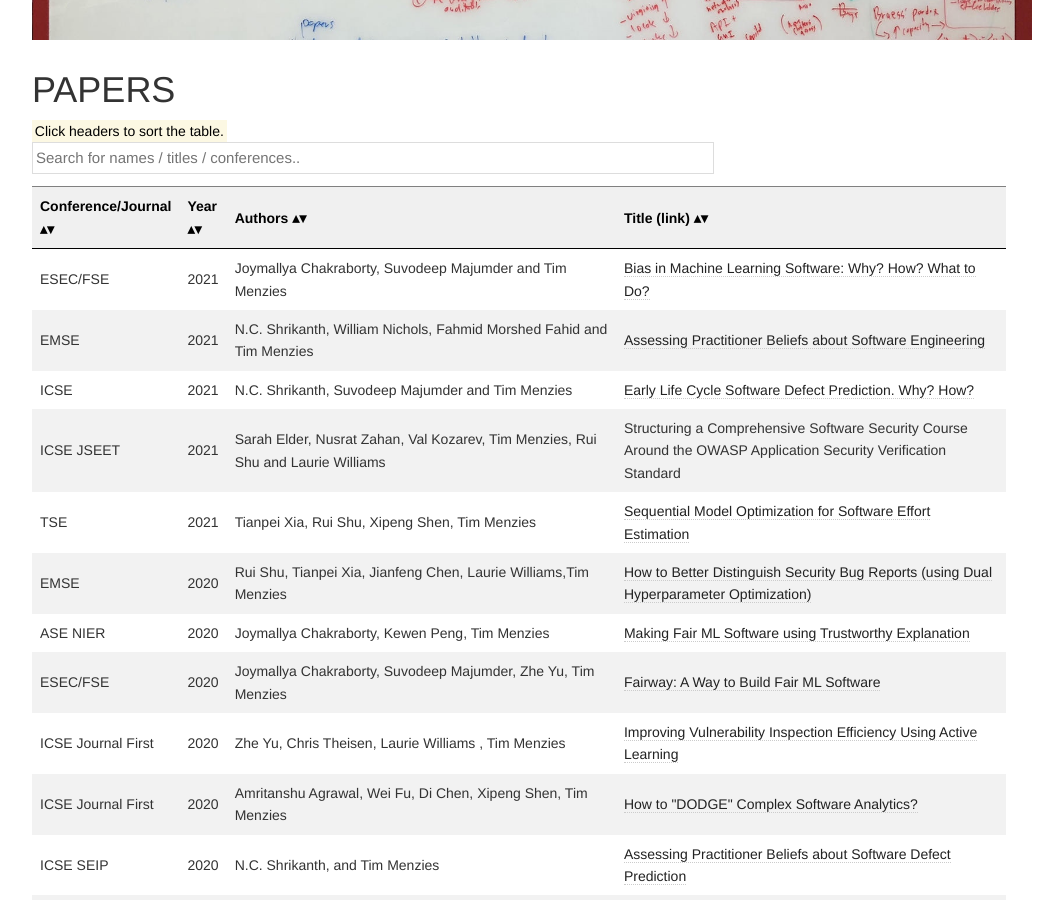
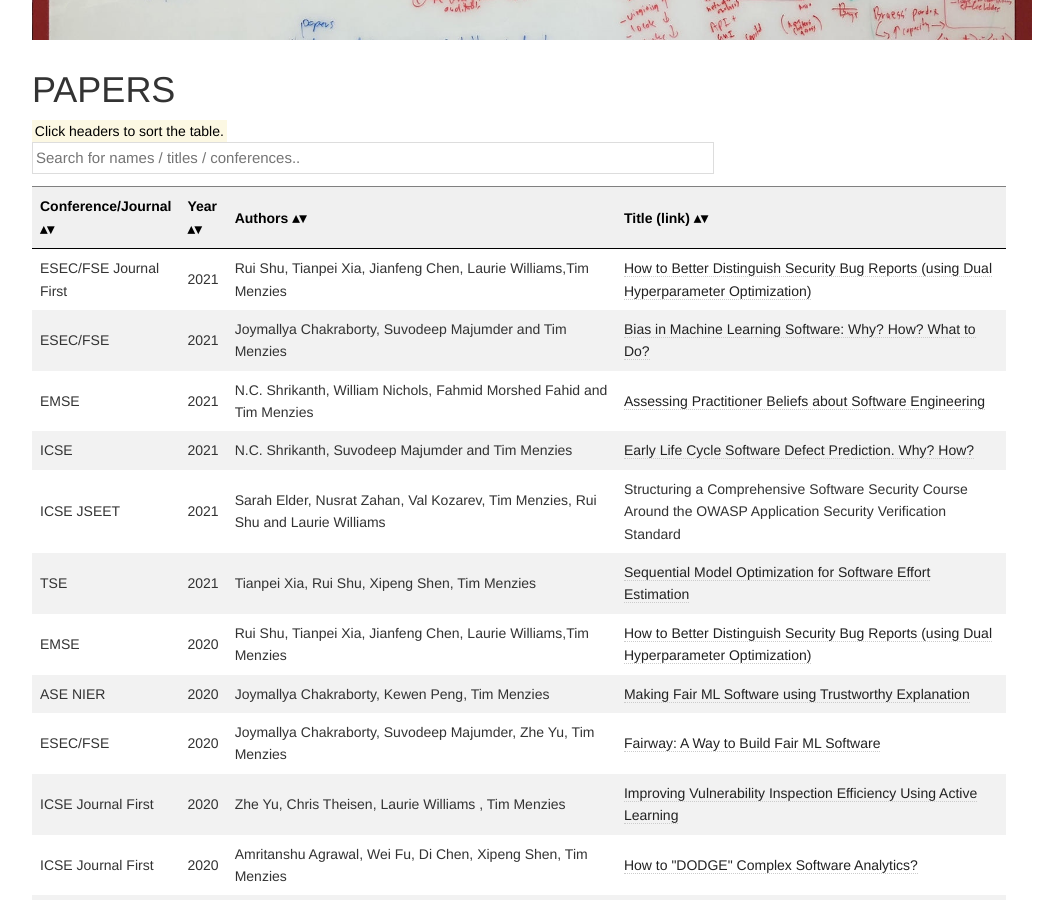
Before and after one commit to ai-se/ai-se.github.io, a Jekyll site: the page built from papers/index.html, in a window 1280 px wide and 900 px high, scrolled down 695 px. Shown: the whole window, without its empty margins (126-1189 px from the left). Built offline with Jekyll 4.4.1, drawn with Linux system fonts in a browser that asks for light colours.

Commit message:
Update index.html

```diff
--- a/papers/index.html
+++ b/papers/index.html
@@ -53,6 +53,15 @@
 		</tr>
 	</thead>
 	<tbody>
+
+		<tr>
+			<td>ESEC/FSE Journal First</td>
+			<td>2021</td>
+			<td>Rui Shu, Tianpei Xia, Jianfeng Chen, Laurie Williams,Tim Menzies</td>
+			<td><a href="https://arxiv.org/abs/1911.02476">
+					How to Better Distinguish Security Bug Reports (using Dual Hyperparameter Optimization)
+				</a></td>
+		</tr>
 
 		<tr>
 			<td>ESEC/FSE</td>
```
